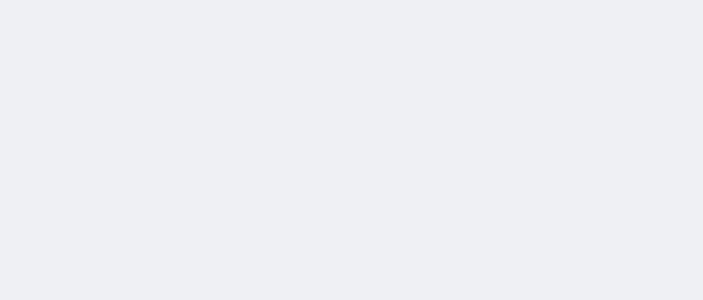
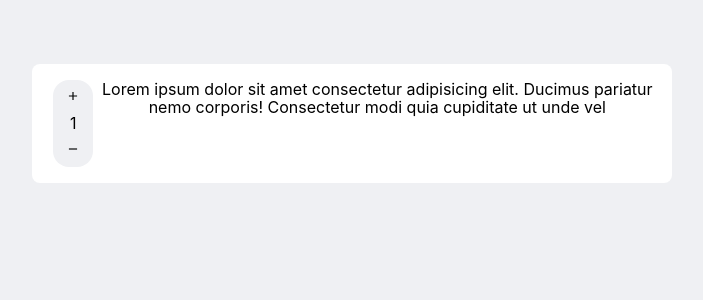
Before and after one commit to Khurshida-Meem/comment-section, a React (Create React App) app: page / in a window 1280 px wide. Shown: the top 300 px of the page, without its empty margins (288-991 px from the left). Built offline with nearby package versions, Linux system fonts and the light colour scheme.

Commit message:
updated like dislike

```diff
--- a/package.json
+++ b/package.json
@@ -4,8 +4,9 @@
   "private": true,
   "dependencies": {
     "@emotion/react": "^11.11.4",
-    "@emotion/styled": "^11.11.0",
-    "@mui/material": "^5.15.13",
+    "@emotion/styled": "^11.11.5",
+    "@mui/icons-material": "^5.15.15",
+    "@mui/material": "^5.15.15",
     "@testing-library/jest-dom": "^5.17.0",
     "@testing-library/react": "^13.4.0",
     "@testing-library/user-event": "^13.5.0",
--- a/src/index.css
+++ b/src/index.css
@@ -1,7 +1,7 @@
 body {
   margin: 0;
-  font-family: -apple-system, BlinkMacSystemFont, 'Segoe UI', 'Roboto', 'Oxygen',
-    'Ubuntu', 'Cantarell', 'Fira Sans', 'Droid Sans', 'Helvetica Neue',
+  font-family: -apple-system, BlinkMacSystemFont, "Segoe UI", "Roboto", "Oxygen",
+    "Ubuntu", "Cantarell", "Fira Sans", "Droid Sans", "Helvetica Neue",
     sans-serif;
   -webkit-font-smoothing: antialiased;
   -moz-osx-font-smoothing: grayscale;
@@ -9,6 +9,14 @@ body {
 }
 
 code {
-  font-family: source-code-pro, Menlo, Monaco, Consolas, 'Courier New',
+  font-family: source-code-pro, Menlo, Monaco, Consolas, "Courier New",
     monospace;
 }
+
+.white_bg {
+  background-color: white;
+}
+
+.light_bg {
+  background-color: #eff0f3;
+}
--- a/src/pages/comments/comment-card.tsx
+++ b/src/pages/comments/comment-card.tsx
@@ -1,10 +1,30 @@
-import React from "react";
+import { Grid } from "@mui/material";
+import AddIcon from "@mui/icons-material/Add";
+import RemoveIcon from "@mui/icons-material/Remove";
 
 const CommentCard = () => {
   return (
-    <div className="flex justify-center">
-      <div></div>
-    </div>
+    <center className="mt5">
+      <div className="w-50 bg-white pa3 br3">
+        <Grid container>
+          <Grid item md={1}>
+            <div style={{ maxWidth: "40px" }} className="light_bg br4 pv2">
+              <div>
+                <AddIcon className="pointer" sx={{ fontSize: "14px" }} />
+              </div>
+              <div className="mv2">1</div>
+              <div>
+                <RemoveIcon className="pointer" sx={{ fontSize: "14px" }} />
+              </div>
+            </div>
+          </Grid>
+          <Grid item md={11}>
+            Lorem ipsum dolor sit amet consectetur adipisicing elit. Ducimus
+            pariatur nemo corporis! Consectetur modi quia cupiditate ut unde vel
+          </Grid>
+        </Grid>
+      </div>
+    </center>
   );
 };
 
```
Also changed, not shown: 1 other file (tests, documents, lock files or other folders).
